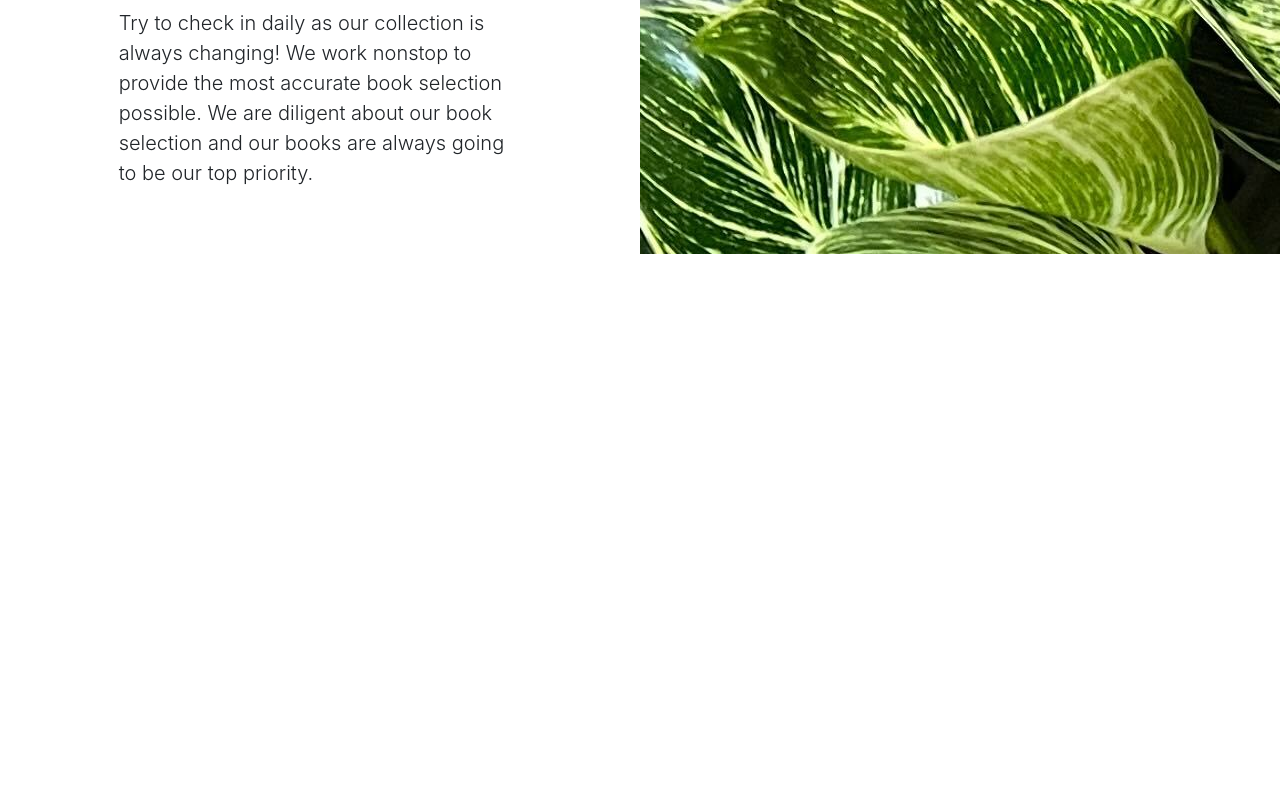
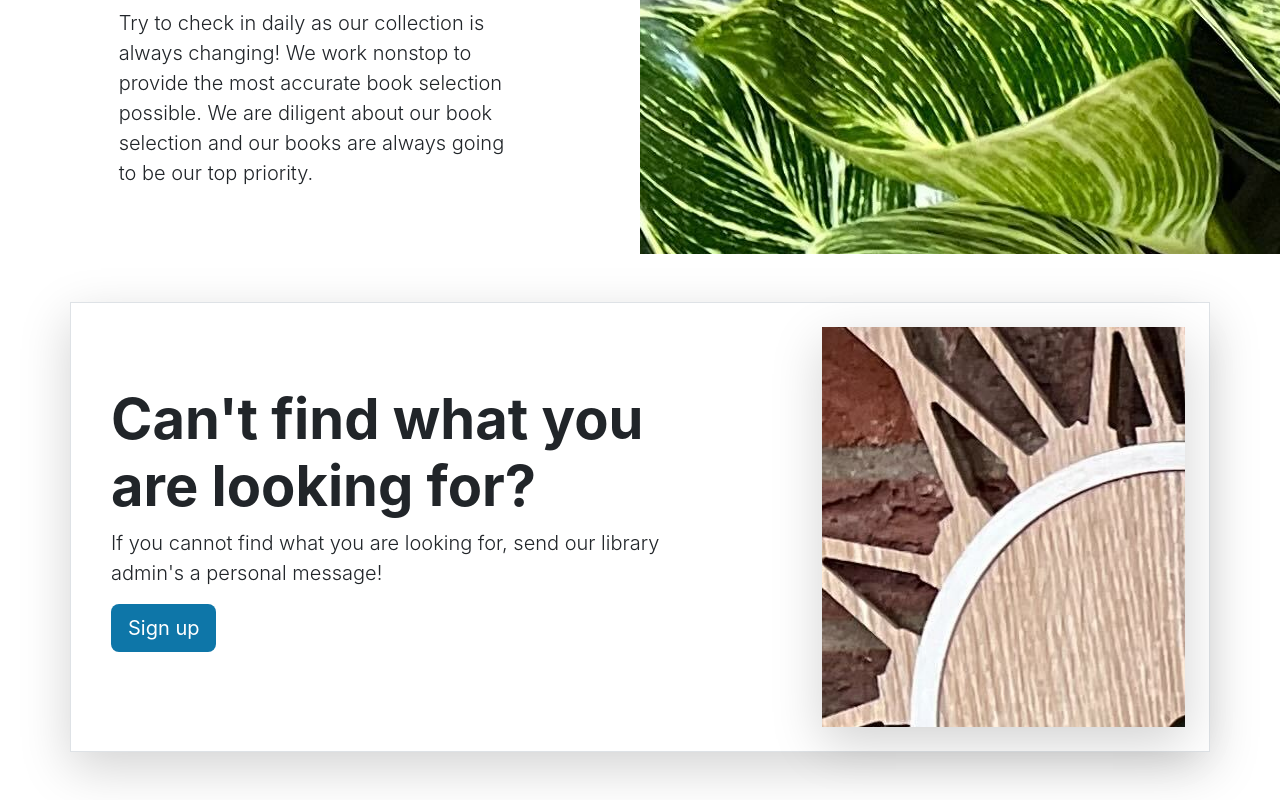
Before and after one commit to davidju17/SprintBootTest, a React (Create React App) app in the folder 03-frontend/react-library/: page / in a window 1280 px wide. Shown: the part 1670-2470 px from the top of the page. Before the commit the page ends 1924 px from the top, so only its background shows below. Built offline with nearby package versions, Linux system fonts and the light colour scheme; the HTML template or start-up script is replaced by a standard one.

Commit message:
Add LibraryServices component

```diff
--- a/03-frontend/react-library/src/App.tsx
+++ b/03-frontend/react-library/src/App.tsx
@@ -4,6 +4,7 @@
 import { ExploreTopBooks } from './layouts/HomePage/ExploreTopBooks';
 import { Carousel } from './layouts/HomePage/Carousel';
 import { Heros } from './layouts/HomePage/Heros';
+import { LibraryServices } from './layouts/HomePage/LibraryServices';
 
 function App() {
   return (
@@ -12,6 +13,7 @@
       <ExploreTopBooks />
       <Carousel />
       <Heros />
+      <LibraryServices />
     </>
   );
 }
--- /dev/null
+++ b/03-frontend/react-library/src/layouts/HomePage/LibraryServices.tsx
@@ -0,0 +1,25 @@
+export const LibraryServices = () => {
+
+
+    return (
+        <div className='container my-5'>
+            <div className='row p-4 align-items-center border shadow-lg'>
+                <div className='col-lg-7 p-3'>
+                    <h1 className='display-4 fw-bold'>
+                        Can't find what you are looking for?
+                    </h1>
+                    <p className='lead'>
+                        If you cannot find what you are looking for,
+                        send our library admin's a personal message!
+                    </p>
+                    <div className='d-grid gap-2 justify-content-md-start mb-4 mb-lg-3'>
+                        <a className='btn main-color btn-lg text-white' href='#'>
+                            Sign up
+                        </a>
+                    </div>
+                </div>
+                <div className='col-lg-4 offset-lg-1 shadow-lg lost-image'></div>
+            </div>
+        </div>
+    );
+}
```
